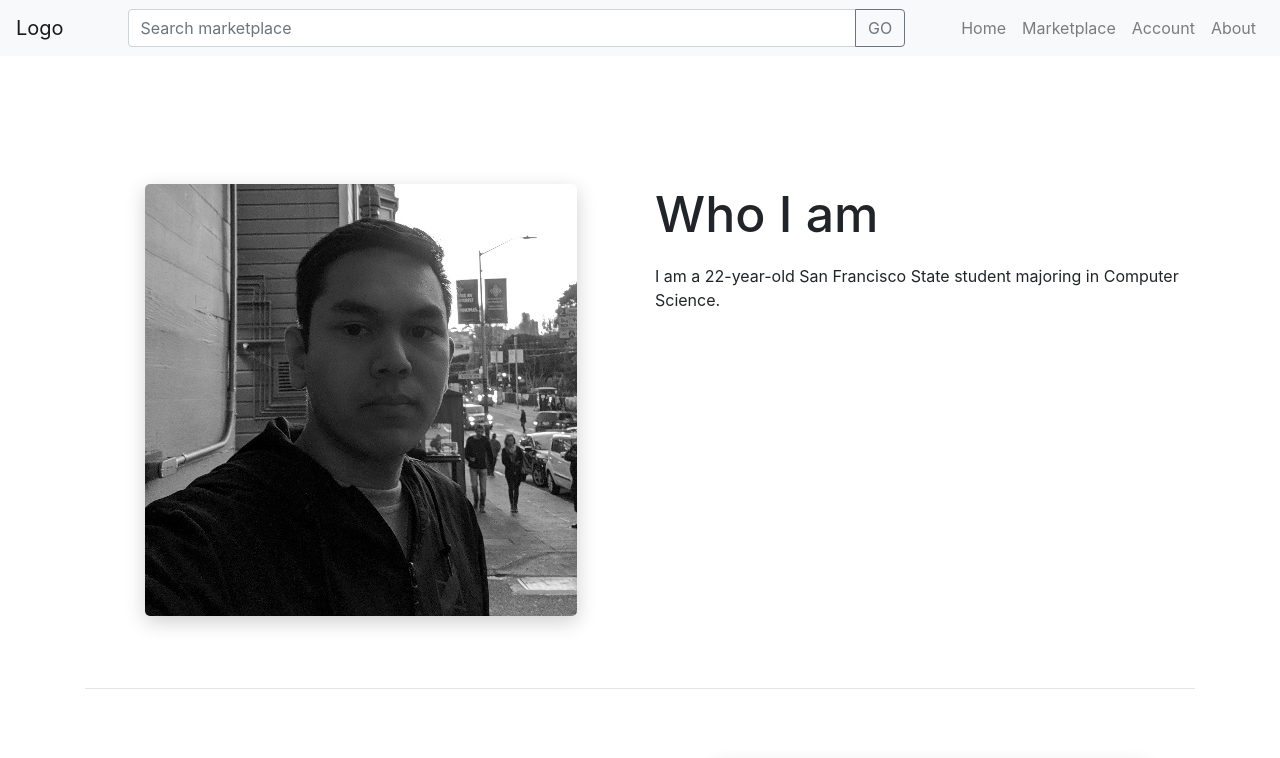
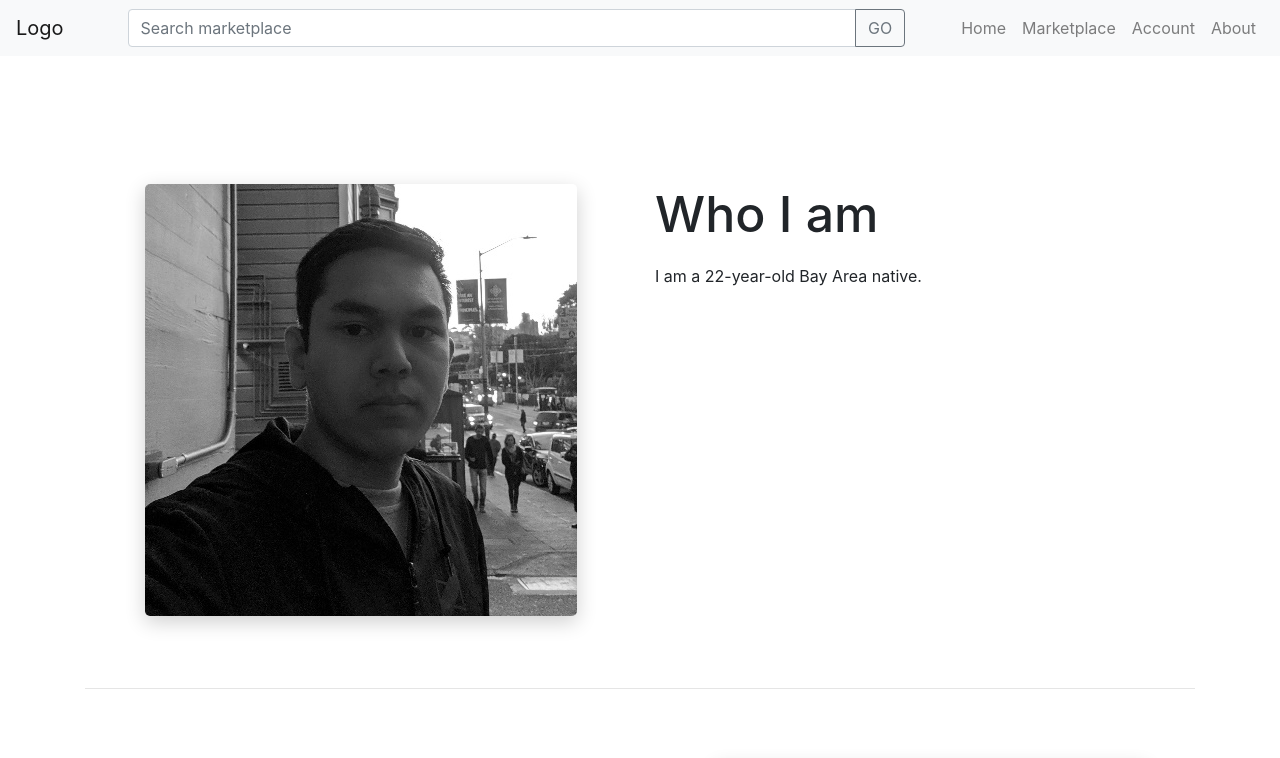
Before and after one commit to acolm/Deployable-Shopping-Site, a plain HTML site: page application/HTML/about_aaron.html in a window 1280 px wide. Shown: the top 758 px of the page. Drawn offline with nearby package versions, Linux system fonts and the light colour scheme.

Commit message:
moved everything

```diff
--- a/application/public/HTML/about_aaron.html
+++ b/application/HTML/about_aaron.html
@@ -60,7 +60,7 @@
                 <div class="col-md-6 col-sm-6">
                     <div class="showcase-text">
                         <h1>Who I am</h1>
-                        <p>I am a 22-year-old San Francisco State student majoring in Computer Science. </p>
+                        <p>I am a 22-year-old Bay Area native. </p>
                     </div>
                 </div>
             </div>
@@ -71,6 +71,7 @@
                         <h1>My Experience</h1>
                         <p>Projects that span my educational career have exposed me to many different coding languages, all of which are common and standard in a workplace enviorment.
                             The different applications I have completed include a ux driven website, a full stack online messaging app, and a full stack image hosting website.
+                            These endeavors were done with varying sizes of teams making me well versed in utilizing git repositories with around five other people.
                         </p>
                     </div>
                 </div>
```
Also changed, not shown: application/CSS/main.css (renamed from application/public/CSS/main.css), application/Images/AboutMe/aaron.jpg (renamed from application/public/Images/AboutMe/aaron.jpg).
